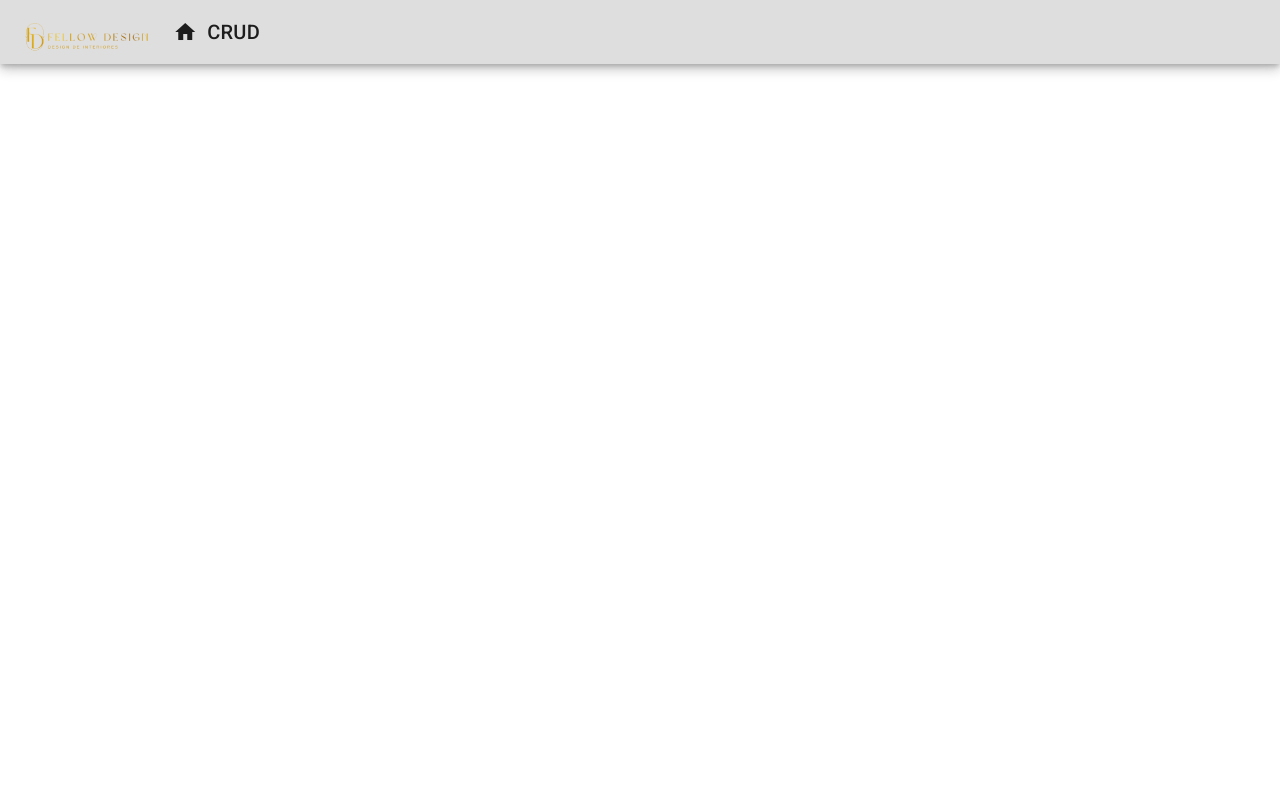
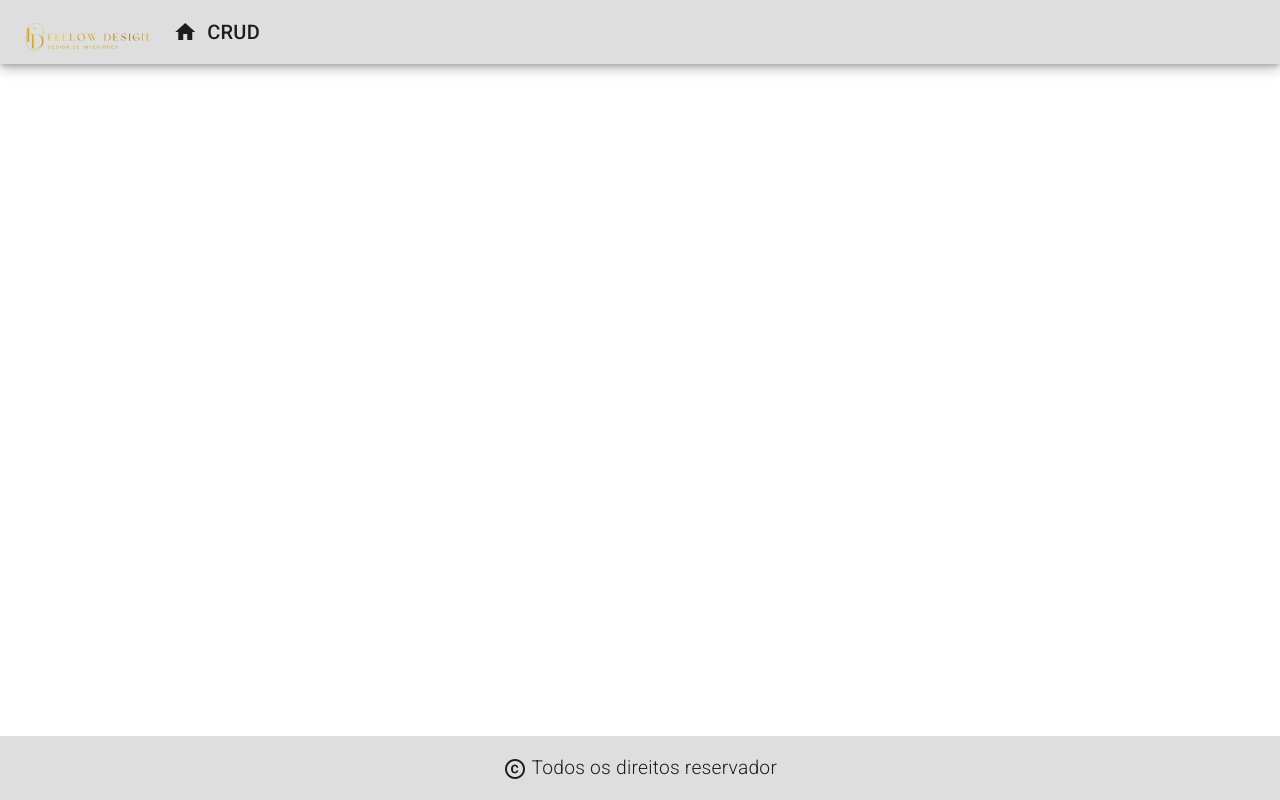
Before and after one commit to kennedybrito/CRUD-usando-angular-, an Angular app in the folder frontend/: page / in a window 1280 px wide. Built offline with nearby package versions, Linux system fonts and the light colour scheme.

Commit message:
criado footer

```diff
--- a/frontend/src/app/app.component.html
+++ b/frontend/src/app/app.component.html
@@ -1 +1,2 @@
 <app-header></app-header>
+<app-footer></app-footer>
--- a/frontend/src/app/app.module.ts
+++ b/frontend/src/app/app.module.ts
@@ -6,11 +6,13 @@
 import { HeaderComponent } from './components/template/header/header.component';
 
 import { MatToolbarModule} from '@angular/material/toolbar';
+import { FooterComponent } from './components/template/footer/footer.component';
 
 @NgModule({
   declarations: [
     AppComponent,
-    HeaderComponent
+    HeaderComponent,
+    FooterComponent
   ],
   imports: [
     BrowserModule,
--- /dev/null
+++ b/frontend/src/app/components/template/footer/footer.component.css
@@ -0,0 +1,11 @@
+.footer{
+       background-color: #9e9a9a54;
+       position: fixed;
+       bottom: 0;
+       display: flex;
+       justify-content: center;
+}
+.footer span{
+    font-size: 1.2rem;
+    font-weight: 300;
+}
--- /dev/null
+++ b/frontend/src/app/components/template/footer/footer.component.html
@@ -0,0 +1,8 @@
+<mat-toolbar class="footer">
+    <span >
+        <i class="material-icons v-midle ">
+            copyright
+        </i>
+        Todos os direitos reservador
+    </span>
+</mat-toolbar>
--- a/frontend/src/styles.css
+++ b/frontend/src/styles.css
@@ -2,3 +2,7 @@
 
 html, body { height: 100%; }
 body { margin: 0; font-family: Roboto, "Helvetica Neue", sans-serif; }
+
+.v-midle{
+    vertical-align: middle;
+}
```
Also changed, not shown: frontend/src/app/components/template/footer/footer.component.ts (added, +10 -0 lines).
